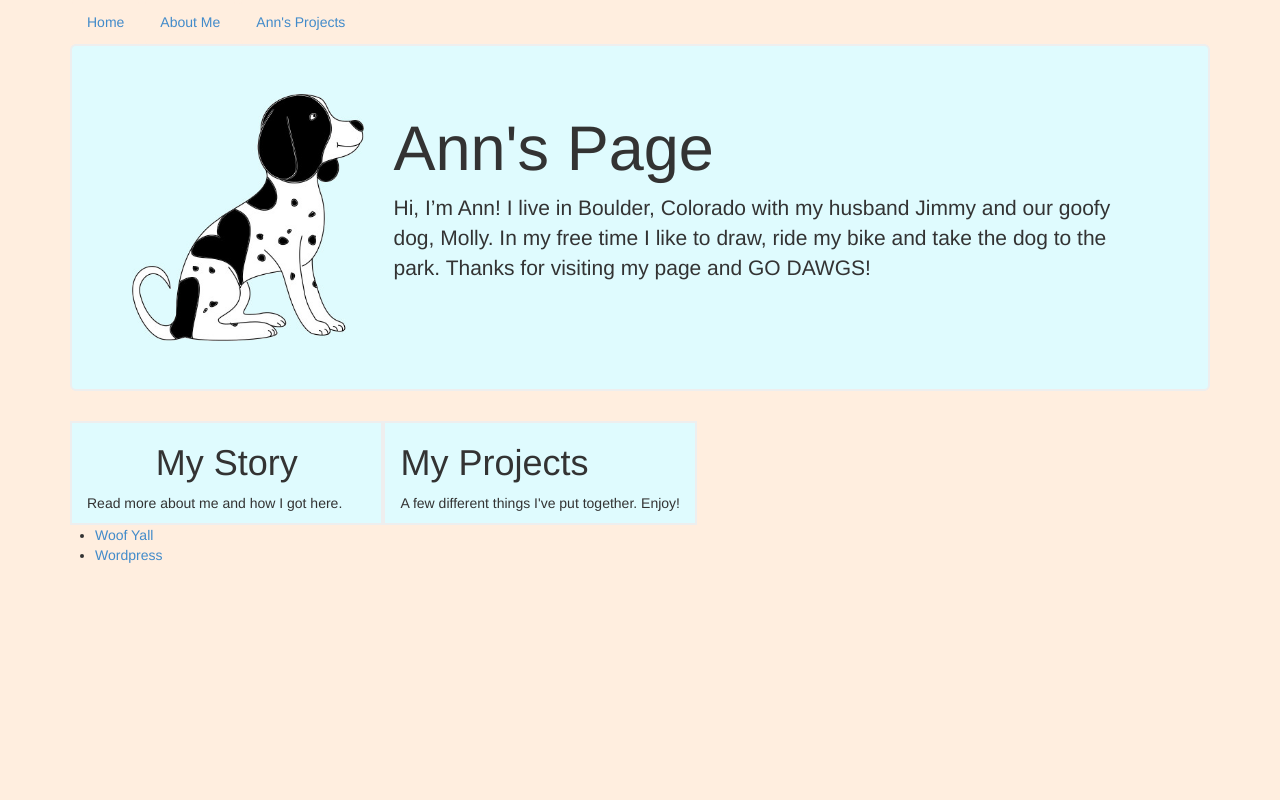
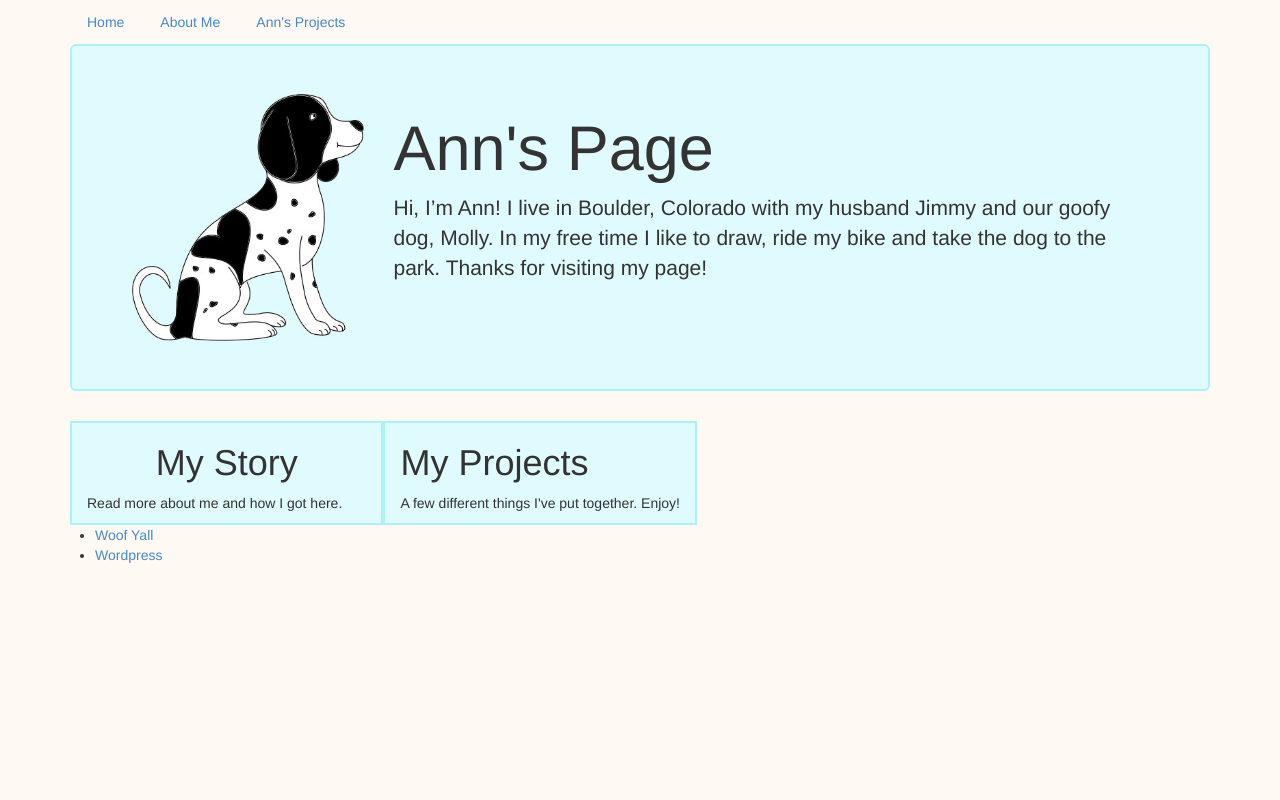
Before and after one commit to agunter505/anns-page, a PHP site: page / in a window 1280 px wide. Run offline with PHP 8.4, Linux system fonts and the light colour scheme; some libraries are stand-ins or nearby versions.

Commit message:
Colors
Adjusted colors

```diff
--- a/css/style.css
+++ b/css/style.css
@@ -1,30 +1,30 @@
 body {
-	background: #FFEEDF;
+	background: #FFF9F3;
 
 }
 
 .img-bordered {
-	border: solid #eeeeee 2px;
+	border: solid #ABF1F7 2px;
 }
 
 .jumbotron {
 	background: #DFFBFE;
-	border: solid #eeeeee 2px;
+	border: solid #ABF1F7 2px;
 }
 /*Styling for nav pills*/
 .nav-pills > li > a:hover {
 	background: #DFFBFE;
-	border: solid #eeeeee 2px;
+	border: solid #ABF1F7 2px;
 }
 .nav-pills > li > a {
-	background: #FFEEDF;
-	border: solid #FFEEDF 2px;
+	background: #FFF9F3;
+	border: solid #FFF9F3 2px;
 }
 
 /*add border and background to columns on front page*/
 .anns-box {
 	background: #DFFBFE;
-	border: solid #eeeeee 2px;
+	border: solid #ABF1F7 2px;
 }
 
 /*Styling for columns of same height*/
--- a/index.html
+++ b/index.html
@@ -39,7 +39,7 @@
           </div>
           <div class="col-xs-9">
             <h1>Ann's Page</h1>
-            <p>Hi, I’m Ann!  I live in Boulder, Colorado with my husband Jimmy and our goofy dog, Molly. In my free time I like to draw, ride my bike and take the dog to the park. Thanks for visiting my page and GO DAWGS!</p>
+            <p>Hi, I’m Ann!  I live in Boulder, Colorado with my husband Jimmy and our goofy dog, Molly. In my free time I like to draw, ride my bike and take the dog to the park. Thanks for visiting my page!</p>
           </div>
         </div>
       </div>
```
